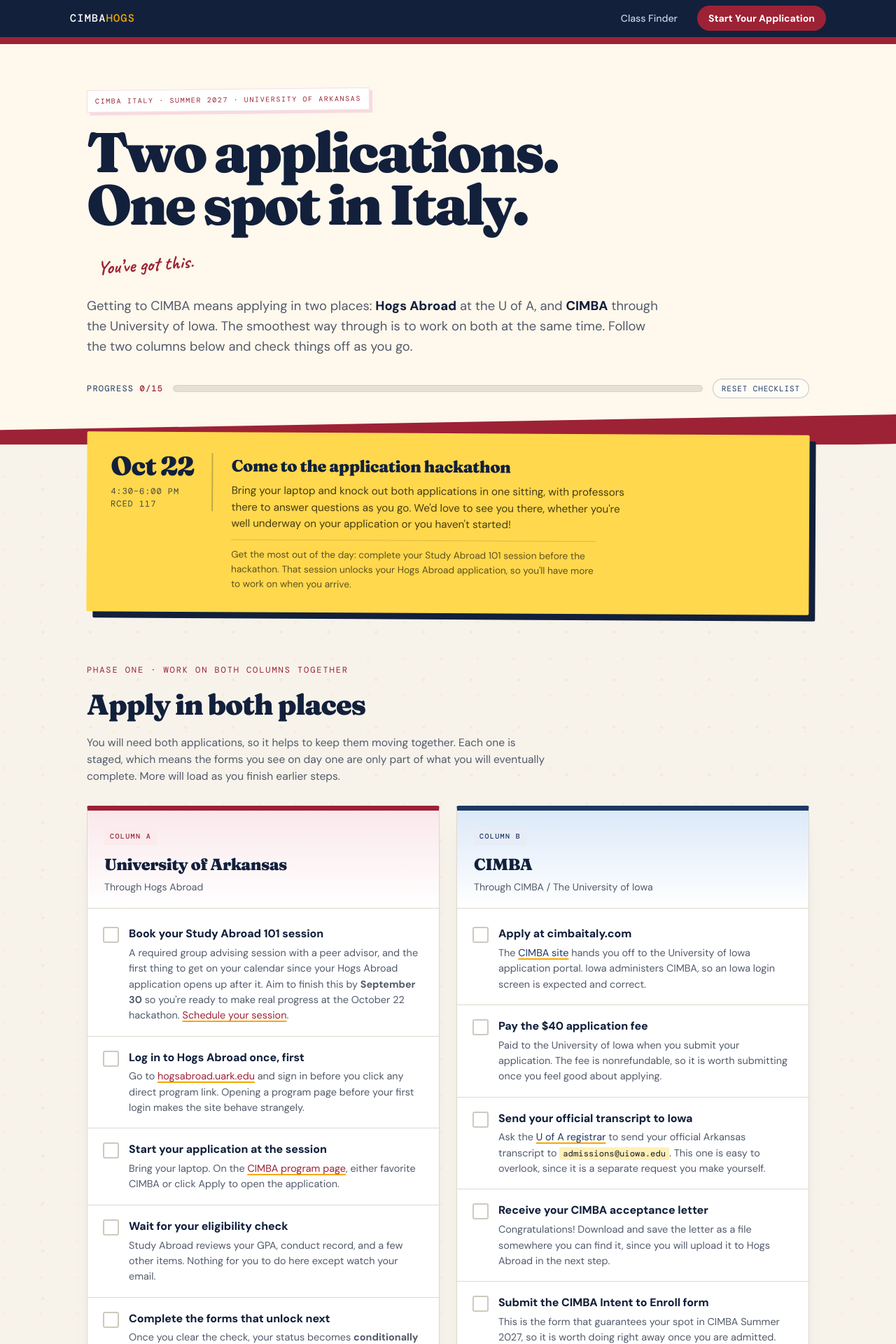
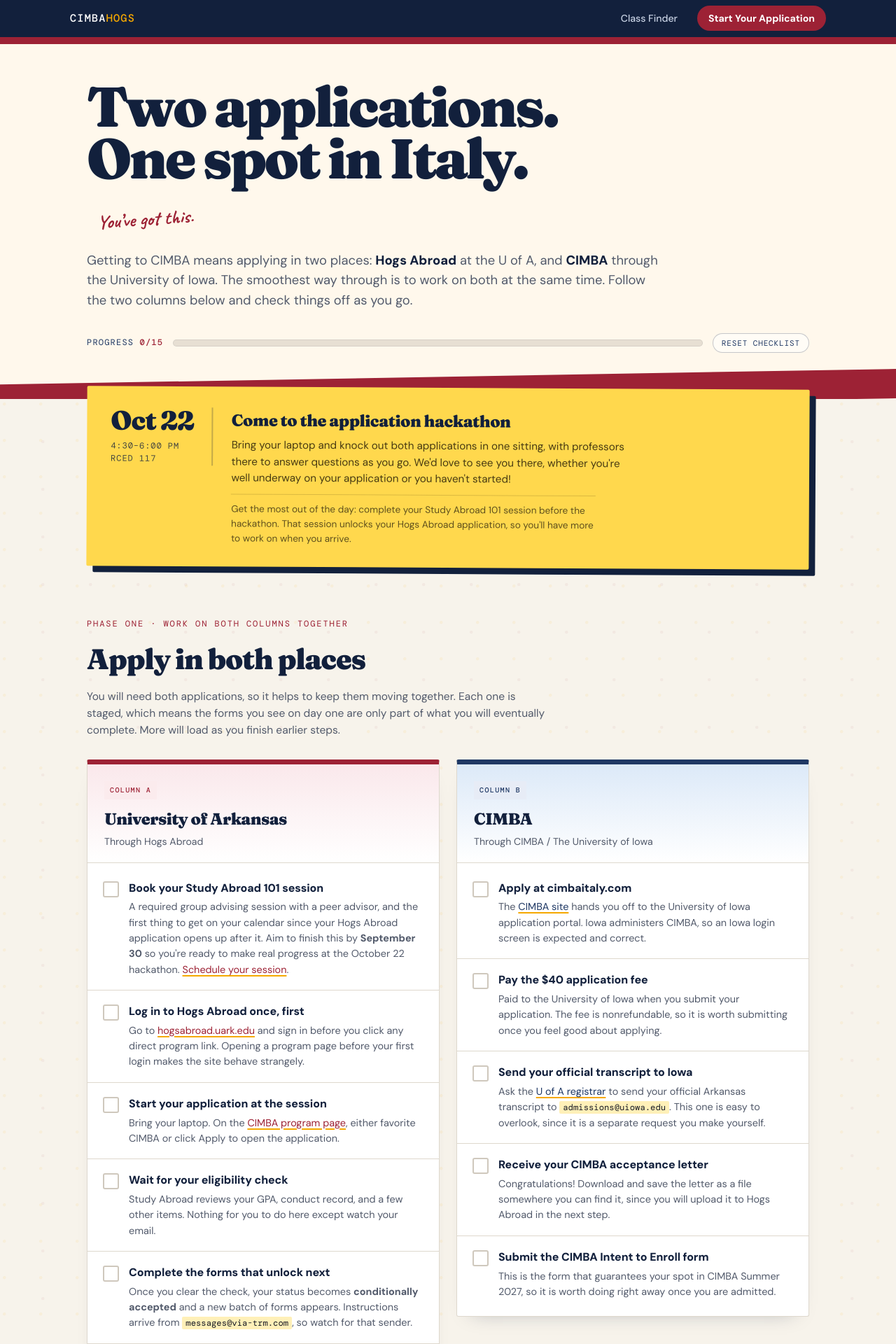
Before and after one commit to profsarahgrace/cimbahogs, a Jekyll site: the page built from summer27application/index.html, in a window 1280 px wide. Shown: the top 1920 px of the page at 70% size. Built offline with Jekyll 4.4.1, drawn with Linux system fonts in a browser that asks for light colours.

Commit message:
Remove the 'CIMBA Italy · Summer 2027 · University of Arkansas' banner from the application and class finder pages
The banner stays on the home page. Removed its now-unused CSS and rebalanced
the top spacing of both heroes.

Co-Authored-By: Claude Sonnet 5 <noreply@anthropic.com>

```diff
--- a/classfinder/index.html
+++ b/classfinder/index.html
@@ -25,9 +25,6 @@ fonts: "https://fonts.googleapis.com/css2?family=Caveat:wght@600;700&family=DM+M
 <div class="topline" aria-hidden="true"></div>
 <header class="hero">
   <div class="hero-inner">
-    <div class="site-header">
-      <a class="brand" href="https://cimbahogs.com/">CIMBA Italy · Summer 2027 · University of Arkansas</a>
-    </div>
     <div class="hero-content">
       <div class="hero-copy">
       <h1>What CIMBA classes are right for me?</h1>
--- a/summer27application/index.html
+++ b/summer27application/index.html
@@ -24,7 +24,6 @@ audiences:
 
 <header class="masthead">
   <div class="wrap">
-    <p class="eyebrow">CIMBA Italy &middot; Summer 2027 &middot; University of Arkansas</p>
     <h1>Two applications.<br>One spot in Italy.</h1>
     <p class="standfirst">Getting to CIMBA means applying in two places: <strong>Hogs Abroad</strong> at the U of A, and <strong>CIMBA</strong> through the University of Iowa. The smoothest way through is to work on both at the same time. Follow the two columns below and check things off as you go.</p>
 
--- a/summer27application/summer27application.css
+++ b/summer27application/summer27application.css
@@ -70,7 +70,6 @@ h2{
   letter-spacing:-.03em;
 }
 
-.eyebrow,
 .phase-num,
 .lane-tag,
 .junction-tag,
@@ -87,7 +86,7 @@ header.masthead{
   overflow:hidden;
   background:var(--cream);
   color:var(--navy-deep);
-  padding:64px 0 66px;
+  padding:52px 0 66px;
   border-top:10px solid var(--razor);
 }
 
@@ -106,20 +105,6 @@ header.masthead::after{
 header.masthead .wrap{
   position:relative;
   z-index:2;
-}
-
-header.masthead .eyebrow{
-  display:inline-block;
-  margin:0 0 22px;
-  padding:7px 11px;
-  color:var(--razor);
-  background:#fff;
-  border:1px solid rgba(157,34,53,.14);
-  box-shadow:4px 4px 0 var(--pink);
-  transform:rotate(-.6deg);
-  font-size:10px;
-  letter-spacing:.16em;
-  text-transform:uppercase;
 }
 
 header.masthead h1{
@@ -662,7 +647,7 @@ ul.faculty a{
   .gotchas-grid{grid-template-columns:1fr;}
 
   header.masthead{
-    padding:46px 0 56px;
+    padding:36px 0 56px;
   }
 
   header.masthead h1{max-width:10ch;}
@@ -765,12 +750,6 @@ ul.faculty a{
     display:none;
   }
 
-  header.masthead .eyebrow{
-    color:var(--razor);
-    box-shadow:none;
-    border:0;
-    padding:0;
-  }
 
   .standfirst{color:#333;}
   .meter{display:none;}
```
Also changed, not shown: classfinder/classfinder.css (+3 -6 lines).
